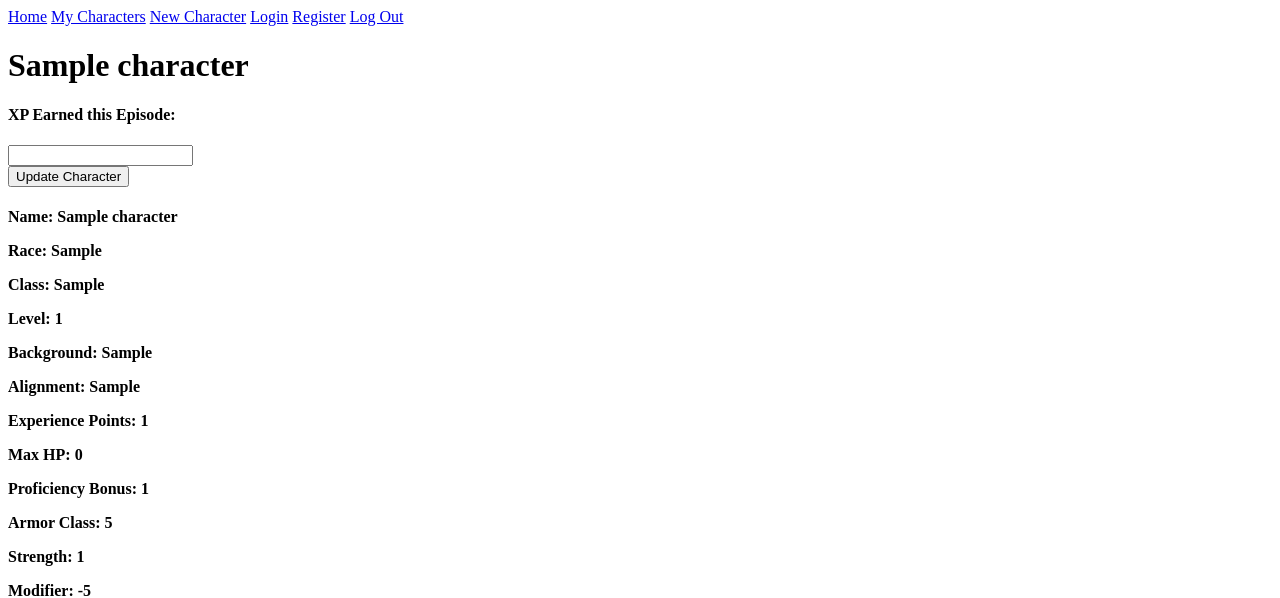
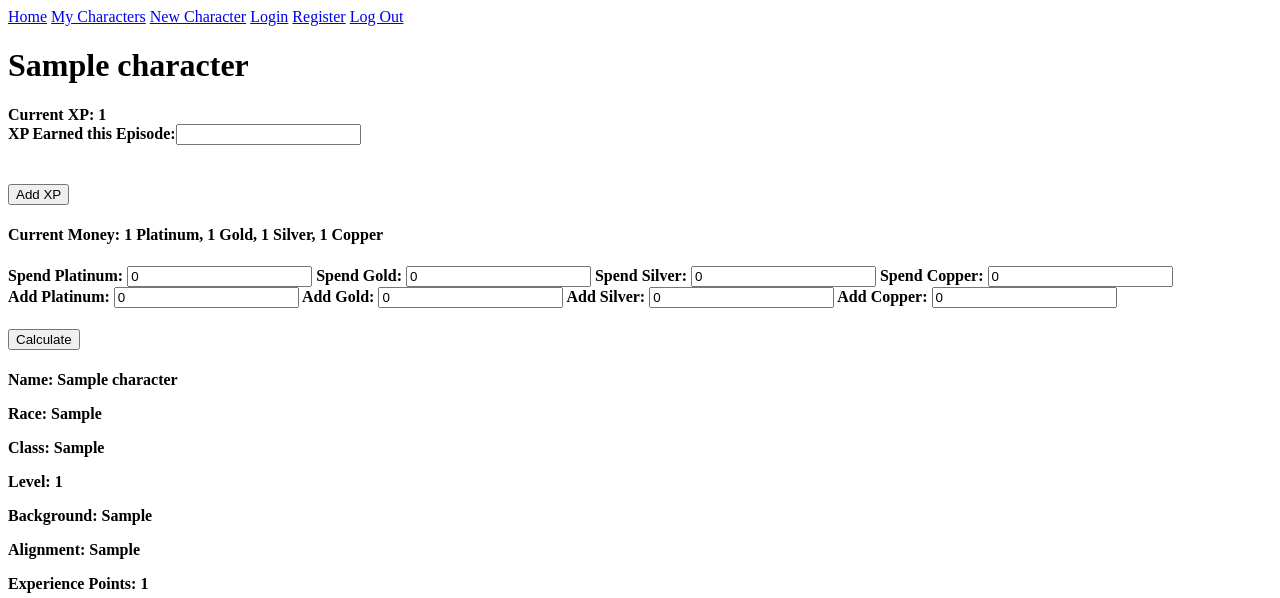
Before and after one commit to PESmereczniak/charsheets, a Flask app: page /characterSheet?id=1 in a window 1280 px wide. Shown: the top 598 px of the page. Run offline with Flask 2, Linux system fonts and the light colour scheme; the visitor is signed in with stand-in values (Sample User, id 1); tables that the repository leaves empty hold one stand-in row (values such as "Sample post").

Commit message:
money conversions(still needs some work)

```diff
--- a/main.py
+++ b/main.py
@@ -34,13 +34,18 @@ class Character(db.Model):
     intelligence = db.Column(db.Integer)
     wisdom = db.Column(db.Integer)
     charisma = db.Column(db.Integer)
+    #MONEY
+    charCopper = db.Column(db.Integer)
+    charSilver = db.Column(db.Integer)
+    charGold = db.Column(db.Integer)
+    charPlatinum = db.Column(db.Integer)
 
     #MUST DEFINE RELATIONSHIPS WITH OTHER TABLES
     owner_id = db.Column(db.Integer, db.ForeignKey('user.id'))
     user = db.relationship('User')
 #    items = db.relationship('Item')
 
-    def __init__(self, name, race, charclass, level, background, alignment, exp, hp, proficiency, strength, dexterity, constitution, intelligence, wisdom, charisma, owner):
+    def __init__(self, name, race, charclass, level, background, alignment, exp, hp, proficiency, strength, dexterity, constitution, intelligence, wisdom, charisma, charCopper, charSilver, charGold, charPlatinum, owner):
         self.name = name
         self.race = race
         self.charclass = charclass
@@ -56,6 +61,10 @@ class Character(db.Model):
         self.intelligence = intelligence
         self.wisdom = wisdom
         self.charisma = charisma
+        self.charCopper = charCopper
+        self.charSilver = charSilver
+        self.charGold = charGold
+        self.charPlatinum = charPlatinum
         self.owner = owner
 
 #class Item(db.Model):
@@ -262,10 +271,15 @@ def createNew():
 #SET HP TO 0; forces int
     hp = 0
 
-#SUBMITS CHARACTER STATS TO DB
+#SETS CHARACTERS MONEY (CURRENTLY STATIC, BUT WILL BE MADE TO FIT DIFFERENT CLASSES)
+    charCopper = 0
+    charSilver = 0
+    charGold = 15
+    charPlatinum = 0
+# #SUBMITS CHARACTER STATS TO DB
     owner = User.query.filter_by(email=session['email']).first()
     if request.method == 'POST':
-        newChar = Character(name, race, charclass, level, background, alignment, exp, hp, proficiency, strength, dexterity, constitution, intelligence, wisdom, charisma, owner)
+        newChar = Character(name, race, charclass, level, background, alignment, exp, hp, proficiency, strength, dexterity, constitution, intelligence, wisdom, charisma, charCopper, charSilver, charGold, charPlatinum, owner)
         db.session.add(newChar)
         db.session.commit()
         thisChar = str(newChar.id)
@@ -416,17 +430,83 @@ def charSheet():
     return render_template('character.html', title=thisCharacter.name, thisCharacter=thisCharacter, strmod=strmod, dexmod=dexmod, conmod=conmod, intmod=intmod, wismod=wismod, chamod=chamod, ac=ac, charPro=charPro, acrpro=acrpro, anipro=anipro, arcpro=arcpro, athpro=athpro, decpro=decpro, hispro=hispro, inspro=inspro, intpro=intpro, invpro=invpro, medpro=medpro, natpro=natpro, perpro=perpro, prfpro=prfpro, prspro=prspro, relpro=relpro, slgpro=slgpro, stepro=stepro, surpro=surpro, savedc=savedc, strmansavedc=strmansavedc, dexmansavedc=dexmansavedc, hp=hp)#meleeAttackMod=meleeAttackMod, rangedAttackMod=rangedAttackMod, spellAttackMod=spellAttackMod)
 
 #UPDATE CHARACTER FROM CHARACTERSHEET SCREEN <--NEW SECTION (SUCCESSFULLY RETRIEVS ID, XP, AND UPDATES XP; NEEDS TO UPDATE LEVEL, WHEN APPROPRIATE)
-@app.route('/updateCharacter', methods=['POST', 'GET'])
-def updateCharacter():
+@app.route('/updateXP', methods=['POST', 'GET'])
+def updateXP():
     #Identify Character with Character ID
     CID = request.form["charID"]
     thisCharacter = Character.query.get(CID)
     #Get Current XP from TABLE
     currentXP = thisCharacter.exp
-    plusXP = int(request.form['additionalXP'])
+    plusXP = int(request.form['additionalXP']) #CRASHES IF THIS IS BLANK
 #    return 'The value of plusXP: ' + str(plusXP)
     if request.method == 'POST':
         thisCharacter.exp = currentXP + plusXP
+        db.session.commit()
+        return redirect('/characterSheet?id='+CID)
+
+#CALCULATES CHARACTER'S MONEY, BOTH SPENDING AND EARNING
+@app.route('/calcMoney', methods=['POST', 'GET'])
+def calcMoney():
+    CID = request.form["charID"]
+    thisCharacter = Character.query.get(CID)
+
+#GET +/- MONEY FROM FORM (WORKS; NEEDS REFINMENT)
+    # monies = ['addPlat', 'addGold', 'addSilv', 'addCopp', 'subPlatt', 'subGold', 'subSilv', 'subCopp']
+    # for i in monies:
+    #     i = int(request.form["i"])
+    addPlat = int(request.form['addPlat'])
+    addGold = int(request.form['addGold'])
+    addSilv = int(request.form['addSilv'])
+    addCopp = int(request.form['addCopp'])
+    subPlat = int(request.form['subPlat'])
+    subGold = int(request.form['subGold'])
+    subSilv = int(request.form['subSilv'])
+    subCopp = int(request.form['subCopp'])
+
+#GET CHARACTERS CURRENT MONEY AMMOUNT
+    currentplat = thisCharacter.charPlatinum
+    currentgold = thisCharacter.charGold
+    currentsilv = thisCharacter.charSilver
+    currentcopp = thisCharacter.charCopper
+
+#SETS ROUND UP VARIABLE TO 0
+    uppSilv = 0
+    uppGold = 0
+    uppPlat = 0
+#CHANGE CHARACTERS CURRENT MONEY AMMOUNT (NEED TO MAKE CHANGES FOR values greater than one conversion)
+    newCopp = currentcopp + addCopp - subCopp
+
+    if newCopp > 99 or currentcopp > 99:
+        newCopp = newCopp - 100
+        uppSilv = 1
+    if newCopp <= 0 or currentcopp <=0:
+        newCopp = newCopp + 100
+        uppSilv = -1
+    newSilv = currentsilv + uppSilv + addSilv - subSilv
+
+    if newSilv > 99 or currentsilv > 99:
+        newSilv = newSilv - 100
+        uppGold = 1
+    if newSilv <=0 or currentsilv <= 0:
+        newSilv = newSilv +100
+        uppGold = -1
+    newGold = currentgold + uppGold + addGold - subGold
+
+    if newGold > 49 or currentgold > 49:
+        newGold = newGold - 50
+        uppPlat = 1
+    if newGold <= 0 or currentgold <=0:
+        newGold = newGold + 50
+        uppPlat = -1
+    newPlat = currentplat + uppPlat + addPlat - subPlat
+
+#UPDATES CHARACTER MONEY
+    if request.method == 'POST':
+#MONEY UPDATER FUNCTIONS HERE
+        thisCharacter.charPlatinum = newPlat
+        thisCharacter.charGold = newGold
+        thisCharacter.charSilver = newSilv
+        thisCharacter.charCopper = newCopp
         db.session.commit()
         return redirect('/characterSheet?id='+CID)
 
--- a/templates/character.html
+++ b/templates/character.html
@@ -19,11 +19,23 @@
         {% endfor %}
         </ul>
     {% endwith %}    -->
-<form action = "/updateCharacter" method="POST">
+<form action = "/updateXP" method="POST">
   <input type="text" name="charID" value={{thisCharacter.id}} hidden>
-  <h4>XP Earned this Episode:</h4><input type="text" name="additionalXP" id="21"><br>
-  <input type="submit" value="Update Character">
+  <h4>Current XP: {{thisCharacter.exp}}<br>XP Earned this Episode:<input type="number" name="additionalXP" id="21"></h4><br>
+  <input type="submit" value="Add XP">
 </form>
+<form action="/calcMoney" method="POST">  <input type="text" name="charID" value={{thisCharacter.id}} hidden>
+  <h4>Current Money: {{thisCharacter.charPlatinum}} Platinum, {{thisCharacter.charGold}} Gold, {{thisCharacter.charSilver}} Silver, {{thisCharacter.charCopper}} Copper</h4>
+  <h4>Spend Platinum: <input type="number" name="subPlat" value=0>
+    Spend Gold: <input type="number" name="subGold" value=0>
+    Spend Silver: <input type="number" name="subSilv" value=0>
+    Spend Copper: <input type="number" name="subCopp" value=0>
+    <br>Add Platinum: <input type="number" name="addPlat" value=0>
+    Add Gold: <input type="number" name="addGold" value=0>
+    Add Silver: <input type="number" name="addSilv" value=0>
+    Add Copper: <input type="number" name="addCopp" value=0></h4>
+  <input type="submit" value="Calculate">
+  </form>
 
 <div name = 'Character.name'>
   <h4><p name = 'name'>Name: {{thisCharacter.name}}</p>
```
